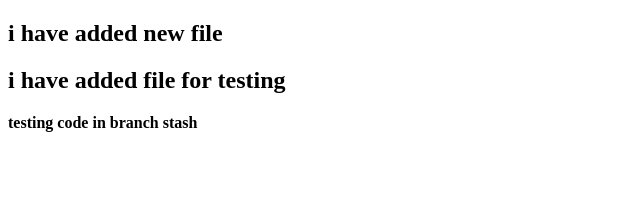
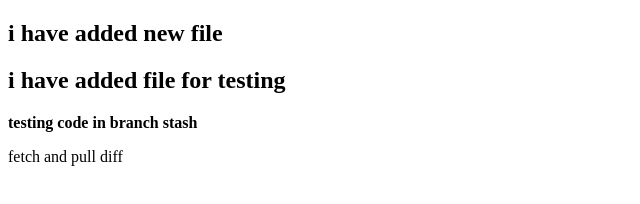
Before and after one commit to HaidarShah208/prac, a plain HTML site: page newFile.html in a window 1280 px wide. Shown: the whole page, without its empty margins (0-640 px from the left). Drawn offline with Linux system fonts and the light colour scheme.

Commit message:
Update newFile.html

```diff
--- a/newFile.html
+++ b/newFile.html
@@ -12,5 +12,6 @@
     <strong>
         testing code in branch stash
     </strong>
+    <p>fetch and pull diff</p>
 </body>
 </html>
```
